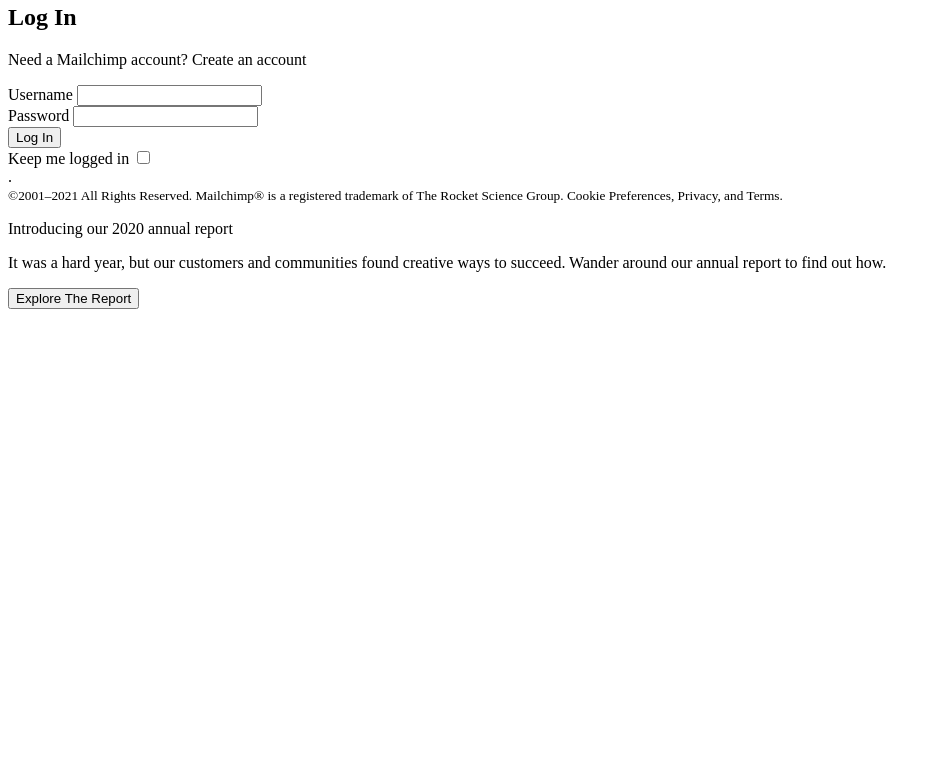
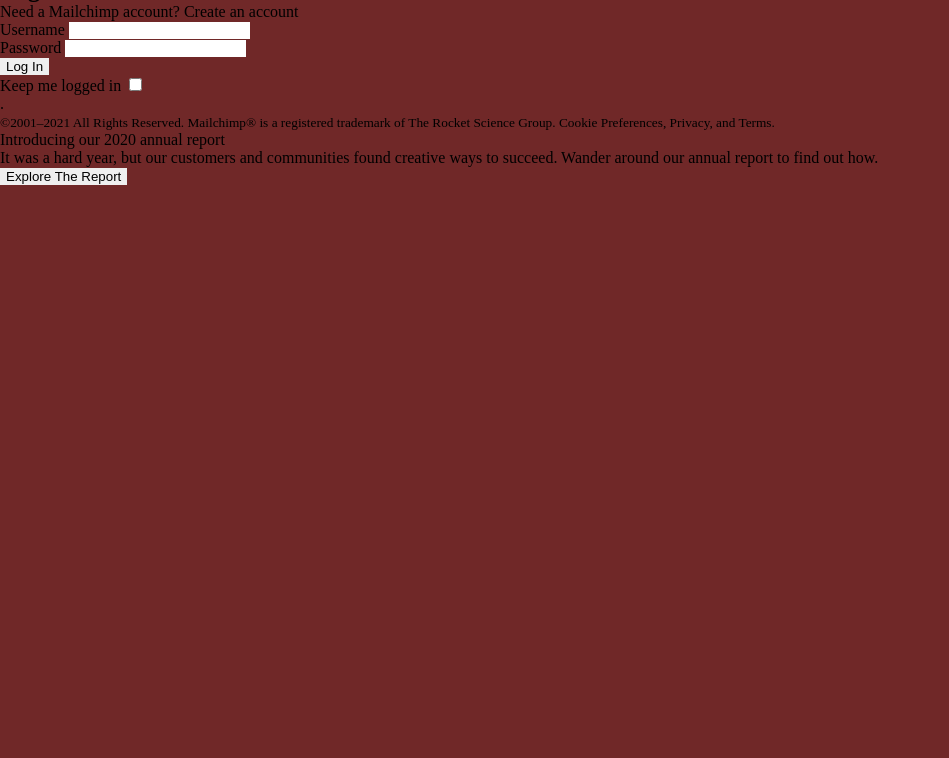
Before and after one commit to Egorrunz0r/4-page, a plain HTML site: page index.html in a window 1280 px wide. Shown: the part 42-800 px from the top of the page, without its empty margins (0-949 px from the left). Drawn offline with Linux system fonts and the light colour scheme.

Commit message:
add reset css

```diff
--- a/index.html
+++ b/index.html
@@ -3,6 +3,7 @@
 <head>
   <meta charset="UTF-8">
   <meta name="viewport" content="width=device-width, initial-scale=1.0">
+  <link rel="stylesheet" href="./style.css">
   <title>Document</title>
 </head>
 <body>
@@ -43,8 +44,10 @@
 
       <small class="login-form__footer-text">©2001–2021 All Rights Reserved. Mailchimp® is a registered trademark of The Rocket Science Group. Cookie Preferences, Privacy, and Terms.</small>
     </section>
+
     <section class="about">
       <div class="about__image"></div>
+
       <div class="about__content">
         <p class="about__content-title">Introducing our 2020 annual report</p>
         <p class="about__content-subtitle">It was a hard year, but our customers and communities found creative  ways to succeed.
--- a/style.css
+++ b/style.css
@@ -0,0 +1,34 @@
+* {
+  box-sizing: border-box;
+}
+
+h1,
+h2,
+h3,
+h4,
+h5,
+h6,
+p,
+small,
+a,
+li {
+  margin: 0;
+  padding: 0;
+}
+
+a,
+li,
+ul,
+button,
+input {
+  list-style: none;
+  text-decoration: none;
+  border: none;
+  outline: none;
+}
+
+body {
+  margin: 0;
+  padding: 0;
+  background-color: #702828;
+}
```
